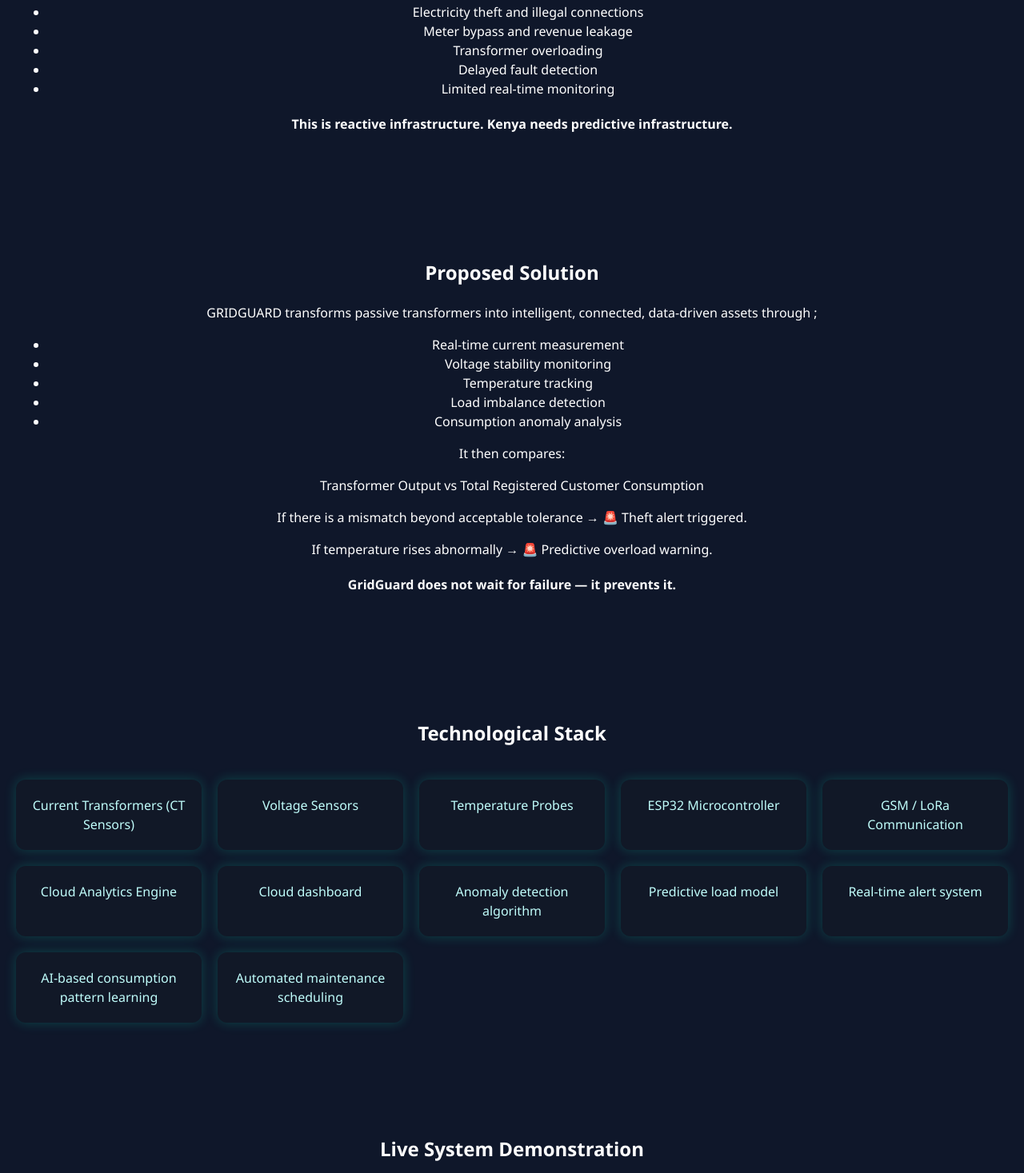
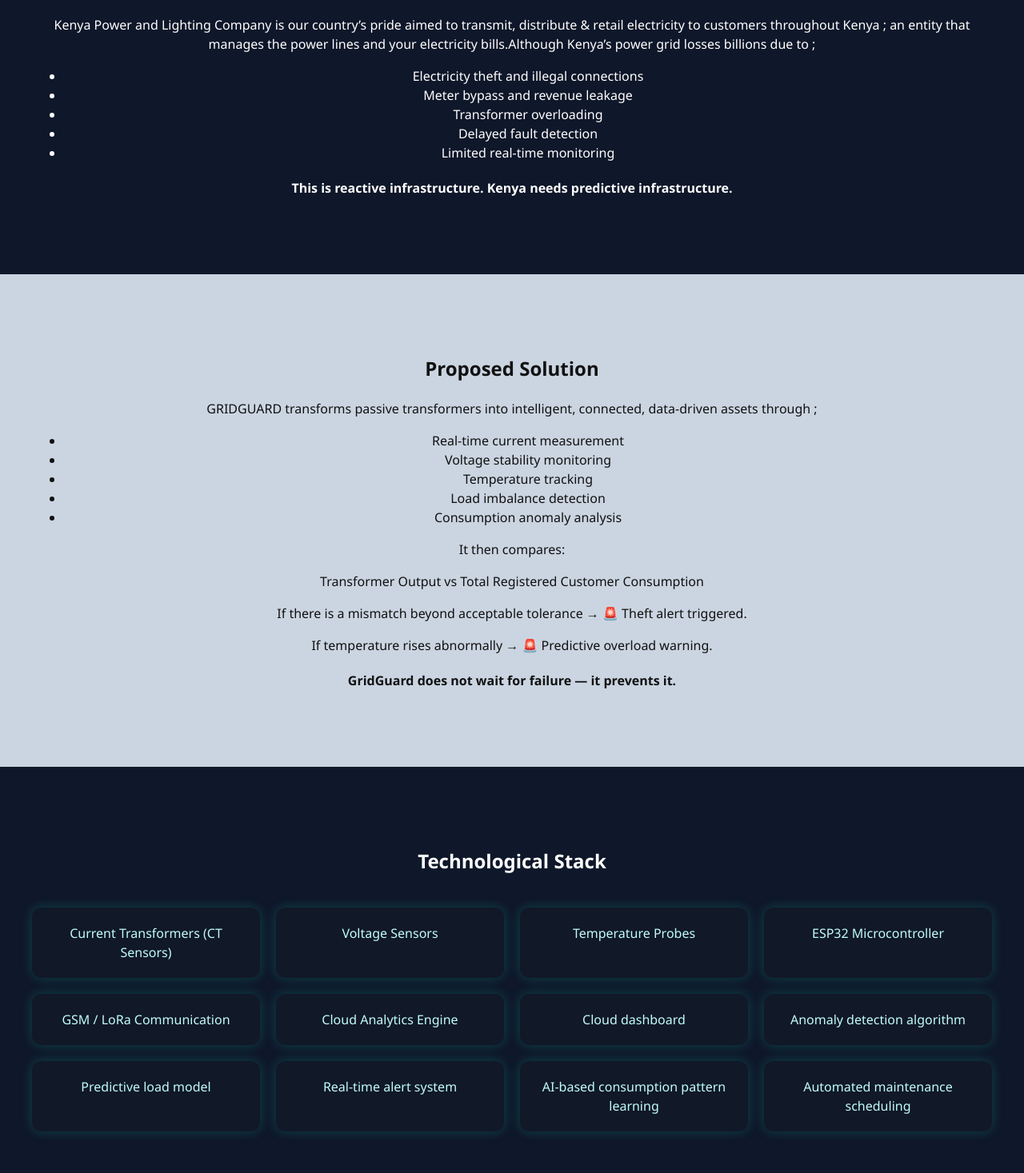
Before and after one commit to Pheniline/GridGuard, a React app in the folder frontend/: page / in a window 1280 px wide. Shown: the part 1330-2797 px from the top of the page at 80% size. Built offline with nearby package versions, Linux system fonts and the light colour scheme; the HTML template or start-up script is replaced by a standard one.

Commit message:
GridGuard

```diff
--- a/frontend/src/App.css
+++ b/frontend/src/App.css
@@ -14,7 +14,7 @@
   color: white;
   display: flex;
   flex-direction: column;
-  padding: 20px;
+  padding: 30px 20px;
 }
 
 .hero-content {
@@ -44,7 +44,6 @@
 
 .logo {
   color: #00ffcc;
-  font-weight: bold;
 }
 
 .nav-links a {
@@ -72,10 +71,21 @@
 
 /* ------------------- SECTIONS ------------------- */
 .section {
-  padding: 60px 20px;
+  padding: 80px 40px;
   text-align: center;
 }
 
+.light {
+  background: #cbd5e1;
+  color: #111;
+}
+
+.dark {
+  background: #0f172a;
+  color: white;
+}
+
+/* ------------------- SLIDE ANIMATION ------------------- */
 .slide-section {
   opacity: 0;
   transform: translateY(60px);
@@ -90,27 +100,19 @@
 /* ------------------- GRID CARDS ------------------- */
 .grid {
   display: grid;
-  grid-template-columns: repeat(auto-fit, minmax(220px, 1fr));
+  grid-template-columns: repeat(auto-fit, minmax(250px, 1fr));
   gap: 20px;
   margin-top: 40px;
 }
 
 .card {
   background: #111827;
-  color: #c0fdfb;
   padding: 20px;
   border-radius: 12px;
   box-shadow: 0 0 15px rgba(0, 255, 200, 0.2);
   text-align: center;
-  font-weight: 500;
-  transition: transform 0.3s ease;
 }
 
-.card:hover {
-  transform: translateY(-5px);
-}
-
-/* STATUS CARDS */
 .status.safe {
   background: #065f46;
   box-shadow: 0 0 20px rgba(16, 185, 129, 0.8);
@@ -178,12 +180,11 @@
 
 /* ------------------- QUOTE ------------------- */
 .quote {
-  background: #c0fdfb;
-  color: black;
+  padding: 60px;
+  font-style: italic;
   text-align: center;
-  padding: 80px 20px;
-  font-style: italic;
-  border-radius: 12px;
+  background: #020617; /* keep original quote color if used dark */
+  color: white;
 }
 
 /* ------------------- TECHNOLOGY CARDS ------------------- */
@@ -211,6 +212,10 @@
   .nav-links {
     margin-top: 10px;
   }
+
+  .grid {
+    gap: 15px;
+  }
 }
 
 @media (max-width: 600px) {
@@ -234,7 +239,7 @@
   }
 
   .quote {
-    padding: 60px 15px;
+    padding: 40px 15px;
     font-size: 0.9rem;
   }
 }
```
